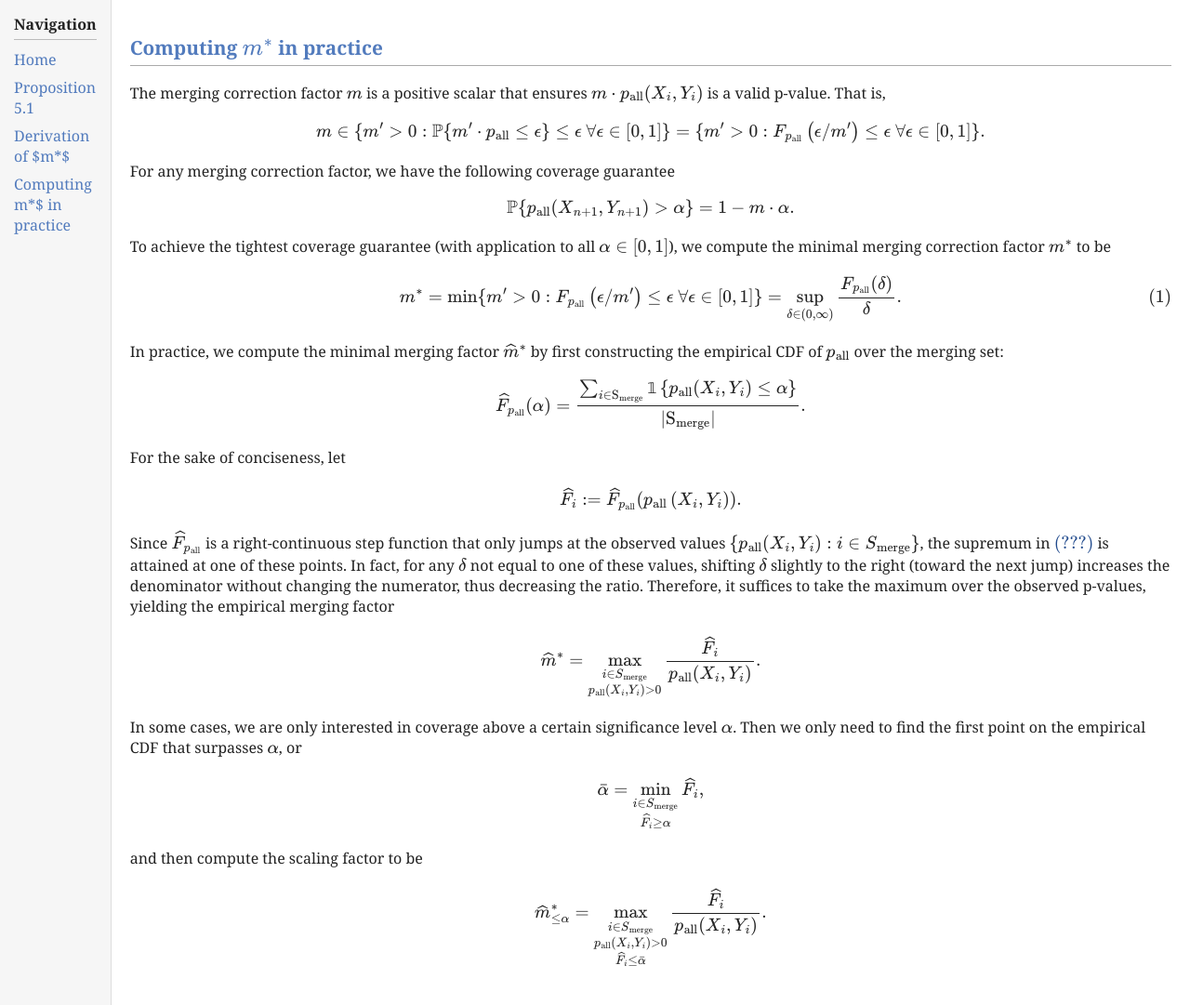
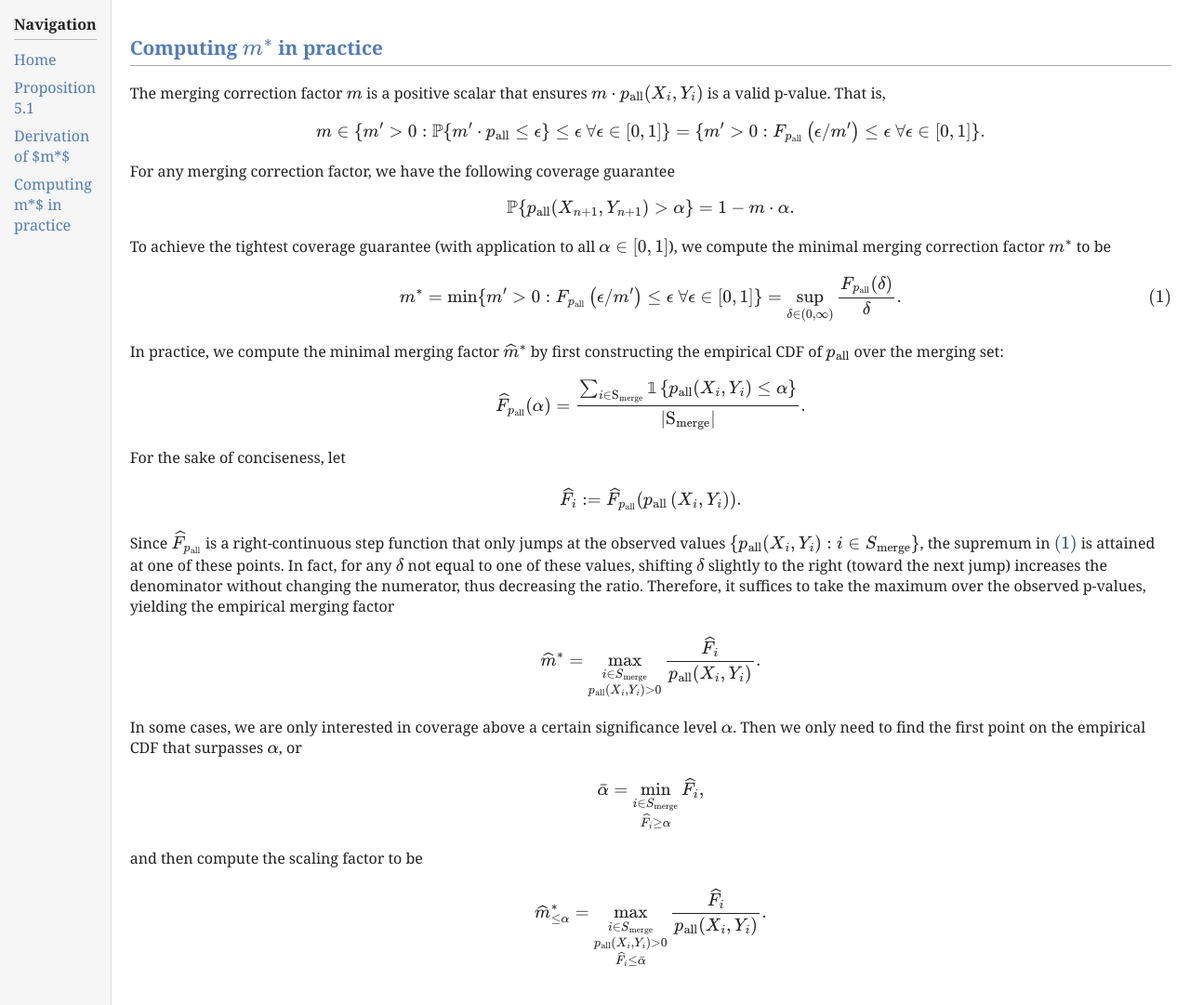
Before and after one commit to math-imposter/math-imposter.github.io, a Jekyll site: the page built from pages/mstar-practice.html, in a window 1280 px wide. Shown: the whole page at 93% size. Built offline with Jekyll 4.4.1, drawn with Linux system fonts in a browser that asks for light colours.

Commit message:
still fixing up (fixed broken eqref, made subheading links more subtle)

```diff
--- a/assets/css/style.css
+++ b/assets/css/style.css
@@ -99,9 +99,9 @@ pre, code {
 .anchor-link {
   margin-left: 8px;
   text-decoration: none;
-  font-size: 0.8em;
+  font-size: 0.75em;
   visibility: hidden;
-  color: #888;
+  color: #aaa;
 }
 
 h3:hover .anchor-link {
--- a/pages/mstar-practice.html
+++ b/pages/mstar-practice.html
@@ -27,7 +27,7 @@ For the sake of conciseness, let
 \begin{equation*}
     \widehat{F}_i := \widehat{F}_{p_{\text{all}}}(p_{\text{all}}\left(X_i, Y_i\right)).
 \end{equation*}
-Since \(\widehat{F}_{p_{\text{all}}}\) is a right-continuous step function that only jumps at the observed values \(\{p_{\text{all}}(X_i, Y_i) : i \in S_{\text{merge}}\}\), the supremum in \eqref{eq:scale_sup} is attained at one of these points. In fact, for any \(\delta\) not equal to one of these values, shifting \(\delta\) slightly to the right (toward the next jump) increases the denominator without changing the numerator, thus decreasing the ratio. Therefore, it suffices to take the maximum over the observed p-values, yielding the empirical merging factor
+Since \(\widehat{F}_{p_{\text{all}}}\) is a right-continuous step function that only jumps at the observed values \(\{p_{\text{all}}(X_i, Y_i) : i \in S_{\text{merge}}\}\), the supremum in \eqref{eq:mstar_sup} is attained at one of these points. In fact, for any \(\delta\) not equal to one of these values, shifting \(\delta\) slightly to the right (toward the next jump) increases the denominator without changing the numerator, thus decreasing the ratio. Therefore, it suffices to take the maximum over the observed p-values, yielding the empirical merging factor
 \begin{equation*}
 \widehat{m}^* = \max_{\substack{i \in S_{\text{merge}} \\[1pt] p_{\text{all}}(X_i, Y_i) > 0}} \frac{\widehat{F}_i}{p_{\text{all}}(X_i, Y_i)}.
 \end{equation*}
--- a/pages/proposition-5-1.html
+++ b/pages/proposition-5-1.html
@@ -8,7 +8,7 @@ permalink: /pages/proposition-5-1
 
 <h3 id="extended-proof">
   Extended proof of Proposition 5.1 with \(m^*\)
-  <a href="#extended-proof" class="anchor-link" aria-label="Link to Section: Extended proof of Proposition 5.1 with m*">🔗</a>
+  <a href="#extended-proof" class="anchor-link" aria-label="Link to Section: Extended proof of Proposition 5.1 with m*">#</a>
 </h3>
 
 We define \(m^*\) to be the smallest value such that \(m^* P_{\text{all}}\) is a p-variable, meaning that
@@ -45,7 +45,7 @@ leads to a coverage guarantee of \(1 - (m' + \alpha)\). We focus on the scale co
 
 <h3 id="finite-sample" style="margin-top: 4em;">
   Finite-sample statement with \( \widehat{m}^* \)
-  <a href="#finite-sample" class="anchor-link" aria-label="Link to Section: Finite-sample statement with m-hat star">🔗</a>
+  <a href="#finite-sample" class="anchor-link" aria-label="Link to Section: Finite-sample statement with m-hat star">#</a>
 </h3>
 
 We define \(\widehat{m}^*\) to be the smallest value such that \(\widehat{m}^* \widehat{P}_{\text{all}}\) is a p-variable, where \(\widehat{P}_{\text{all}}\) is the empirical random variable associated with \(\widehat{F}^{\text{cons}}_{P_{\text{all}}}\).
```
